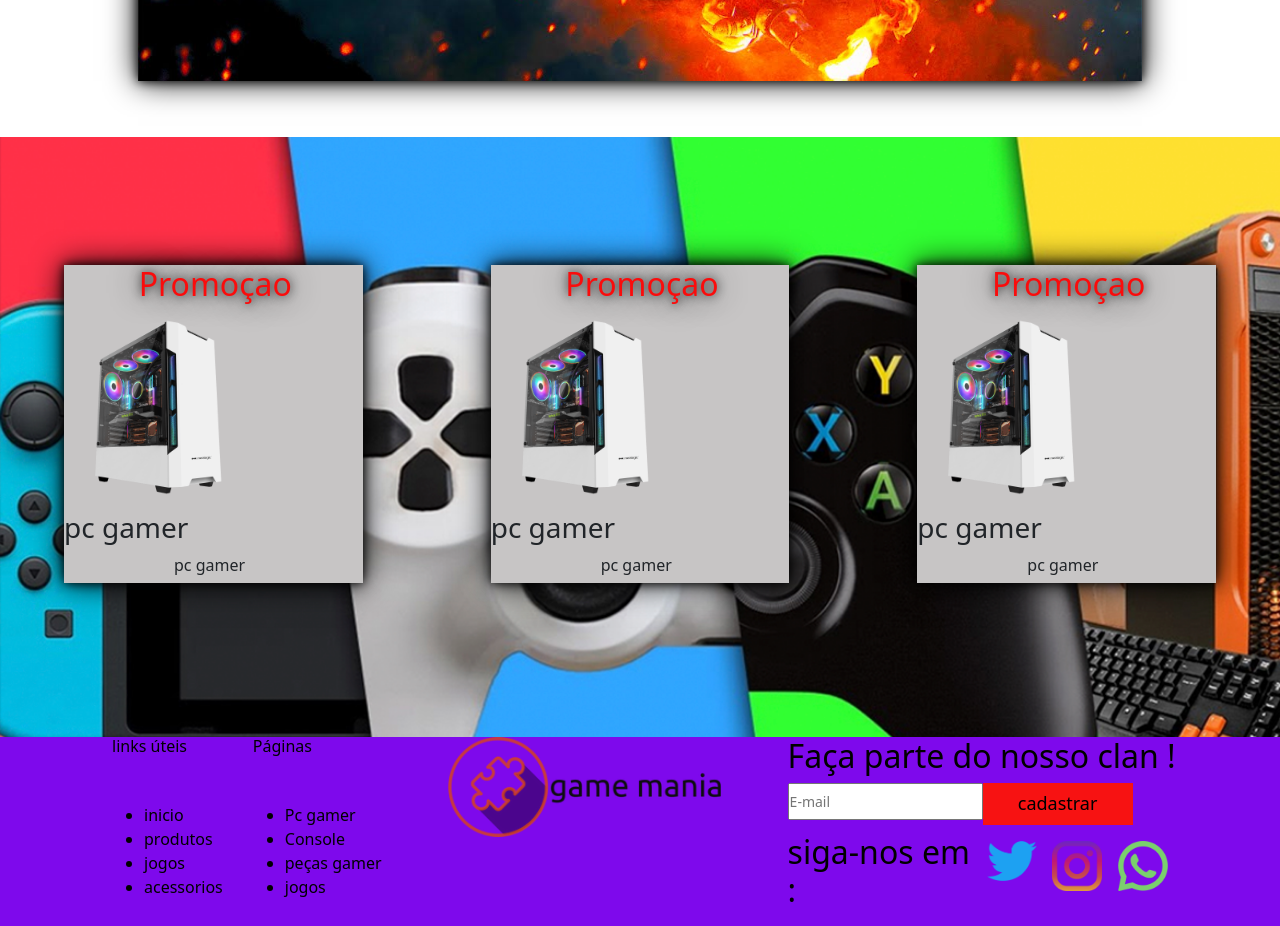
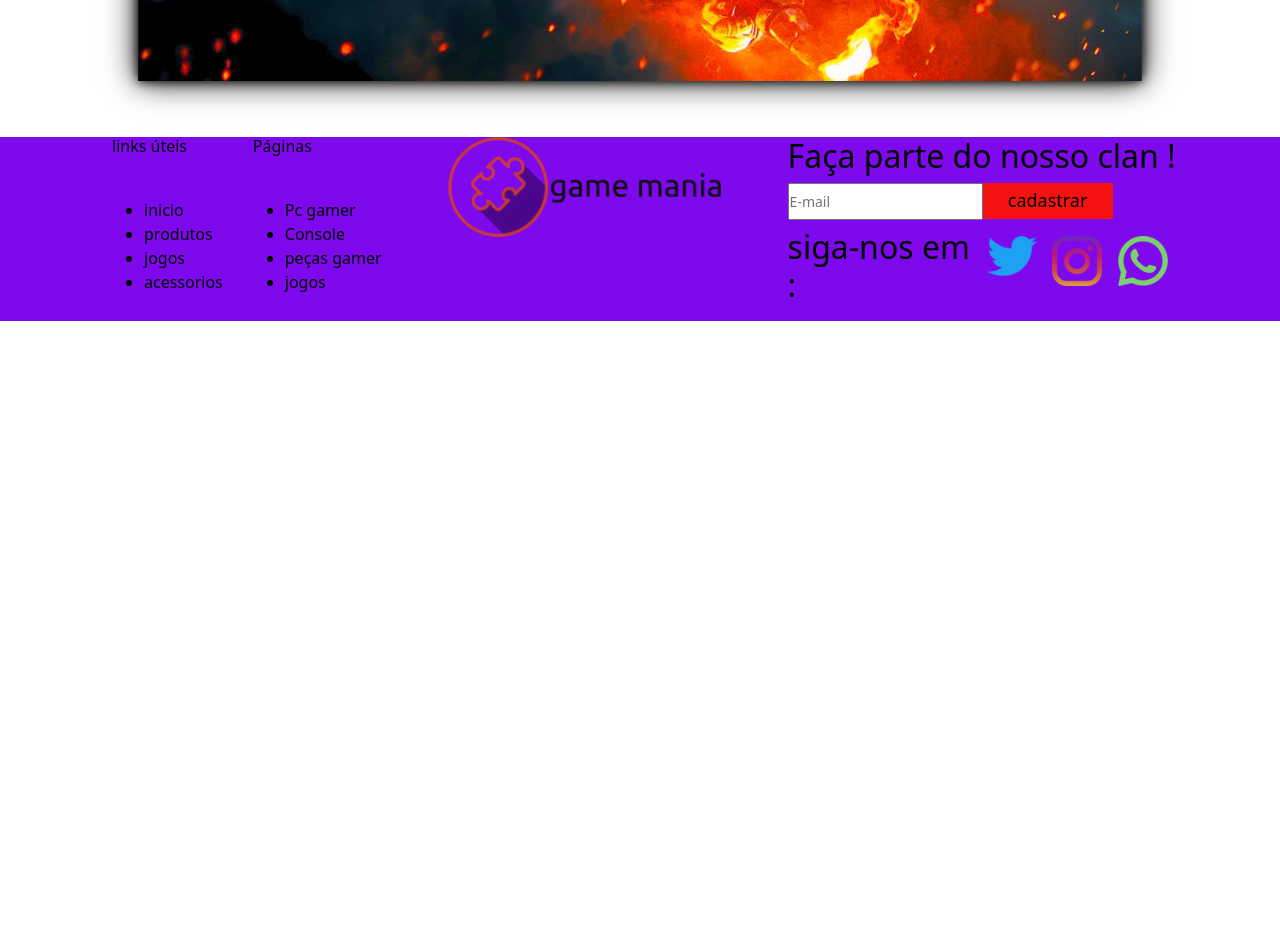
Before and after one commit to MarcusLirio/project-test, a plain HTML site: page index.html in a window 1280 px wide. Shown: the part 1220-2146 px from the top of the page. After the commit the page ends 1541 px from the top, so only its background shows below. Drawn offline with nearby package versions, Linux system fonts and the light colour scheme.

Commit message:
atualizaçao do primeiro projeto

```diff
--- a/css/sttyle.css
+++ b/css/sttyle.css
@@ -184,11 +184,12 @@ width: 300px;
     font-weight: bold;
 }
 button{
-    width:150px;
-    height:42px ;
+    width:130px;
+    height:36px ;
+
 color: black;
 background-color: rgb(247, 18, 18);
-border:none;
+border:5px;
 font-size:18px;
 }
 .siga-nos{
--- a/index.html
+++ b/index.html
@@ -36,33 +36,7 @@
         <img src="img/abcd.jpg" alt="promocional soldado">
         <img src="img/abcde.jpg" alt="promocional teclado">
     </div>
-    <!-- <section class="promocional">
-<div class="jogos-promoçoes container">
-    <a href=""><img src="img/son_goku_ssj_blue_fase_2_le_by_jaredsongohan_dbn8gzp-300w.png" width="150px" ></a>
-    <a href=""><img src="img/screenshot-www_7kvr.png" width="650px" ></a>
-    <a href=""><img src="img/4f1e6062c2dc708fa8932028a0dcd3b1.png"width="200px" ></a>
-</div> -->
-    </section>
-    <section class="mostruario" id="produtosgamer">
-       <!-- <div  class="produtos ">
-        <h2>Promoçao</h2>
-        <img src="img/pc.png" alt="foto do pc gamer em promoçao"width="200px">
-        <h3>Produto em Promoçao</h3>
-        <p>Valor:2500</p>
-        </div>
-        <div class="produtos">
-        <h2>Promoçao</h2>
-        <img src="img/play.png" alt="foto do playstation gamer em promoçao"width="200px">
-        <h3>Produto em Promoçao</h3>
-        <p>Valor:2500</p>
-        </div>
-        <div class="produtos">
-        <h2>Promoçao</h2>
-        <img src="img/xbox.png" alt="foto do xbox gamer em promoçao"width="160px">
-        <h3>Produto em Promoçao</h3>
-        <p>Valor:2500</p>
-        </div>  -->
-    </section>
+
     <footer>
         <div class="rodape container">
             <div class="links-footer">
```
